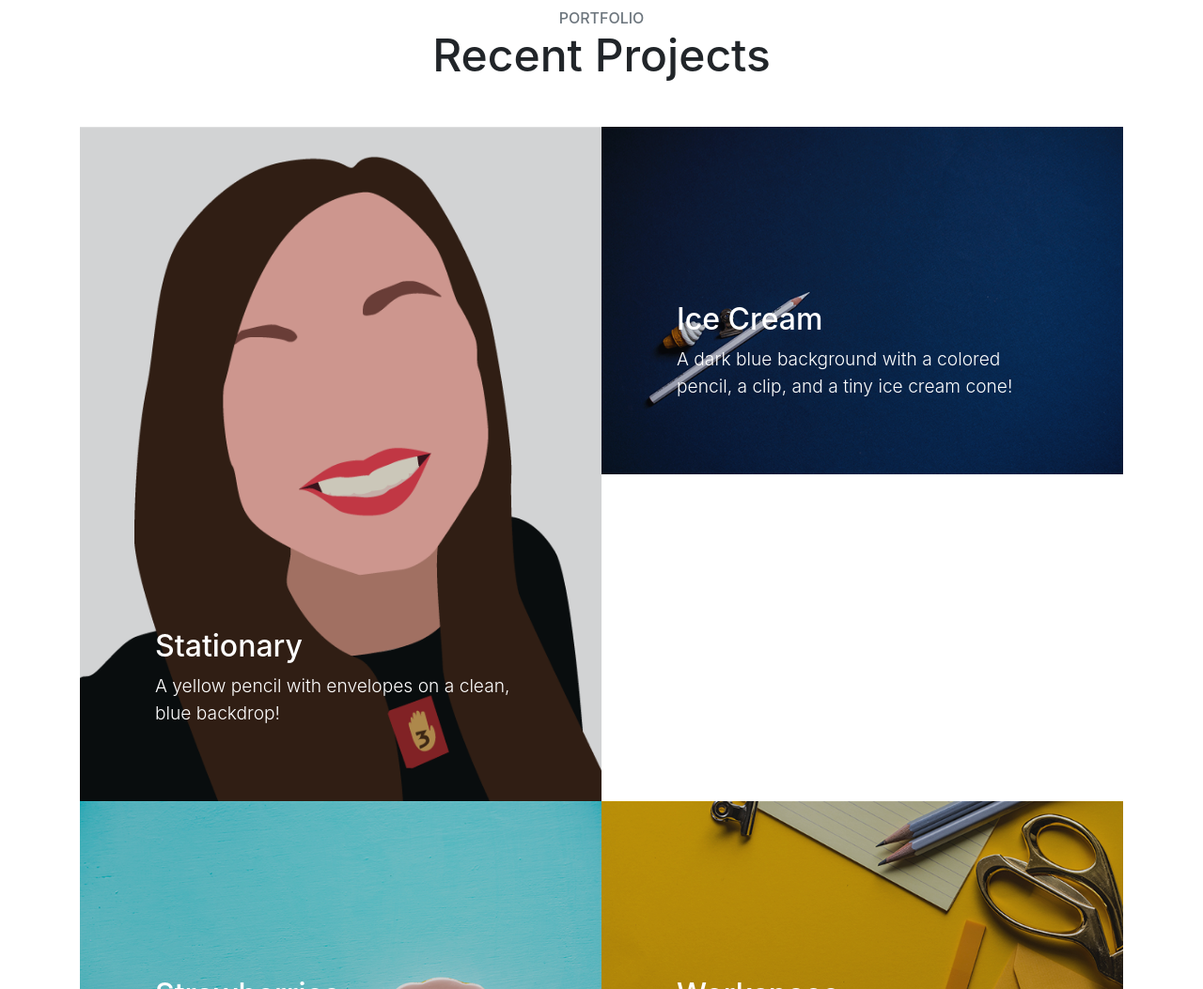
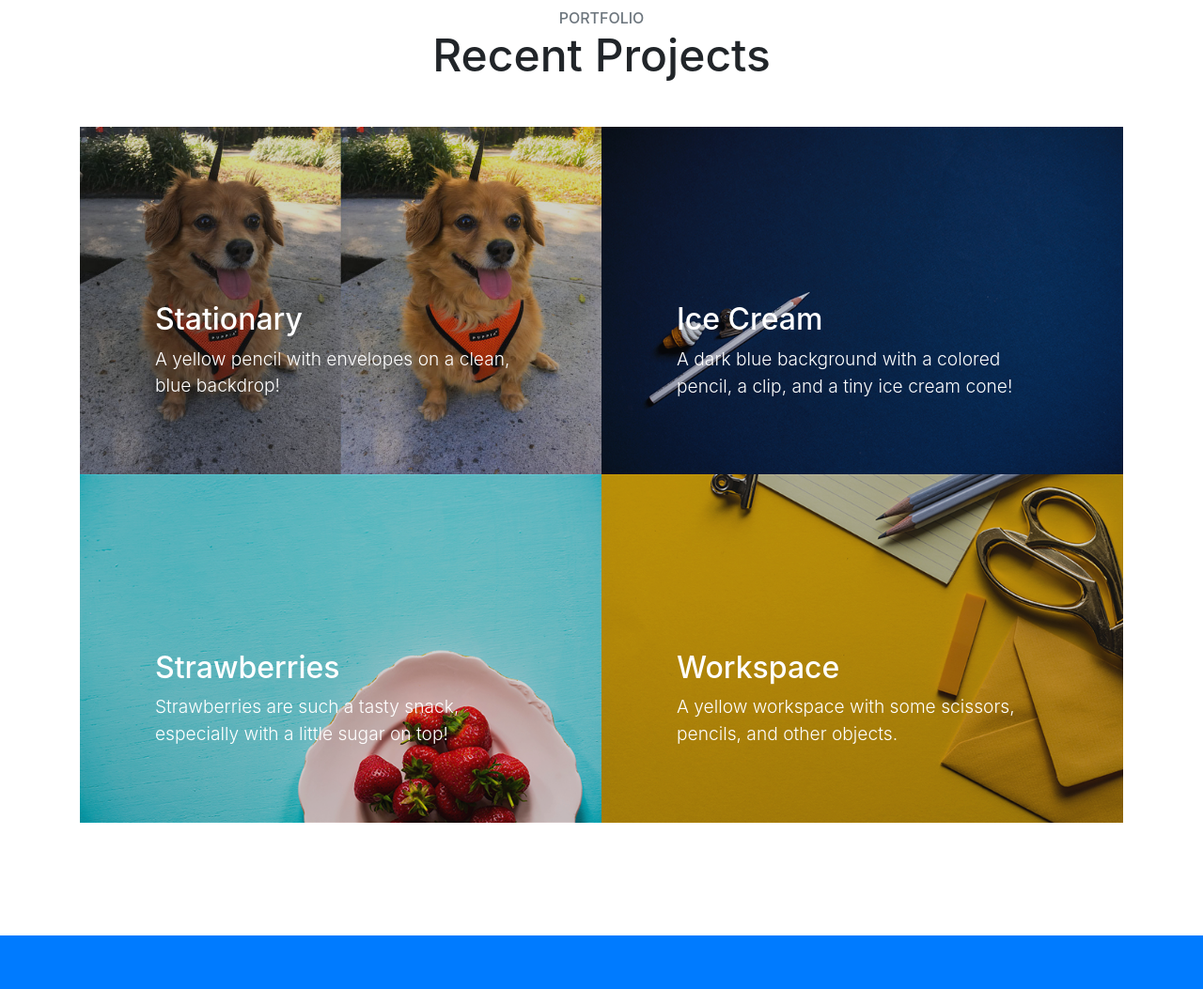
Before and after one commit to Makeademic/VisualMethodsPortfolioSP21, a website with bundled scripts: page index.html in a window 1280 px wide. Shown: the part 2620-3673 px from the top of the page at 94% size. Built offline with nearby package versions, Linux system fonts and the light colour scheme.

Commit message:
Update index.html

```diff
--- a/index.html
+++ b/index.html
@@ -154,7 +154,7 @@
                 <p class="mb-0">A yellow pencil with envelopes on a clean, blue backdrop!</p>
               </div>
             </div>
-            <img class="img-fluid" src="img/selfportrait.png" alt="">
+            <img class="img-fluid" src="img/ScooterSidewalkSideBySide.jpg" alt="">
           </a>
         </div>
         <div class="col-lg-6">
```
